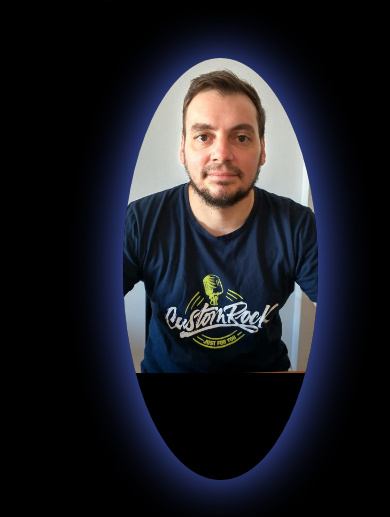
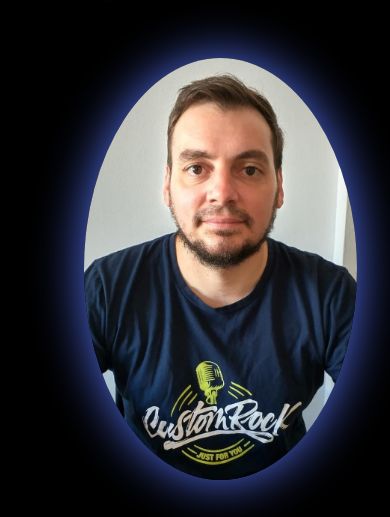
Before and after one commit to mauroacampani/portfolioMauro, a plain HTML site: page index.html in a window 390 px wide. Shown: the part 42-559 px from the top of the page. Drawn offline with nearby package versions, Linux system fonts and the light colour scheme; a script that the page names is missing.

Commit message:
cambio width imagen mobil

```diff
--- a/style.css
+++ b/style.css
@@ -1027,7 +1027,7 @@ footer .text span a:hover{
     }
 
     section .main-container .image {
-        width: 50%;  /* Ajustar el tamaño de la imagen */
+        width: 70%;  /* Ajustar el tamaño de la imagen */
         height: 50vh; /* Ajustar la altura de la imagen */
         margin-bottom: 20px;  /* Espacio entre la imagen y el texto */
     }
```
